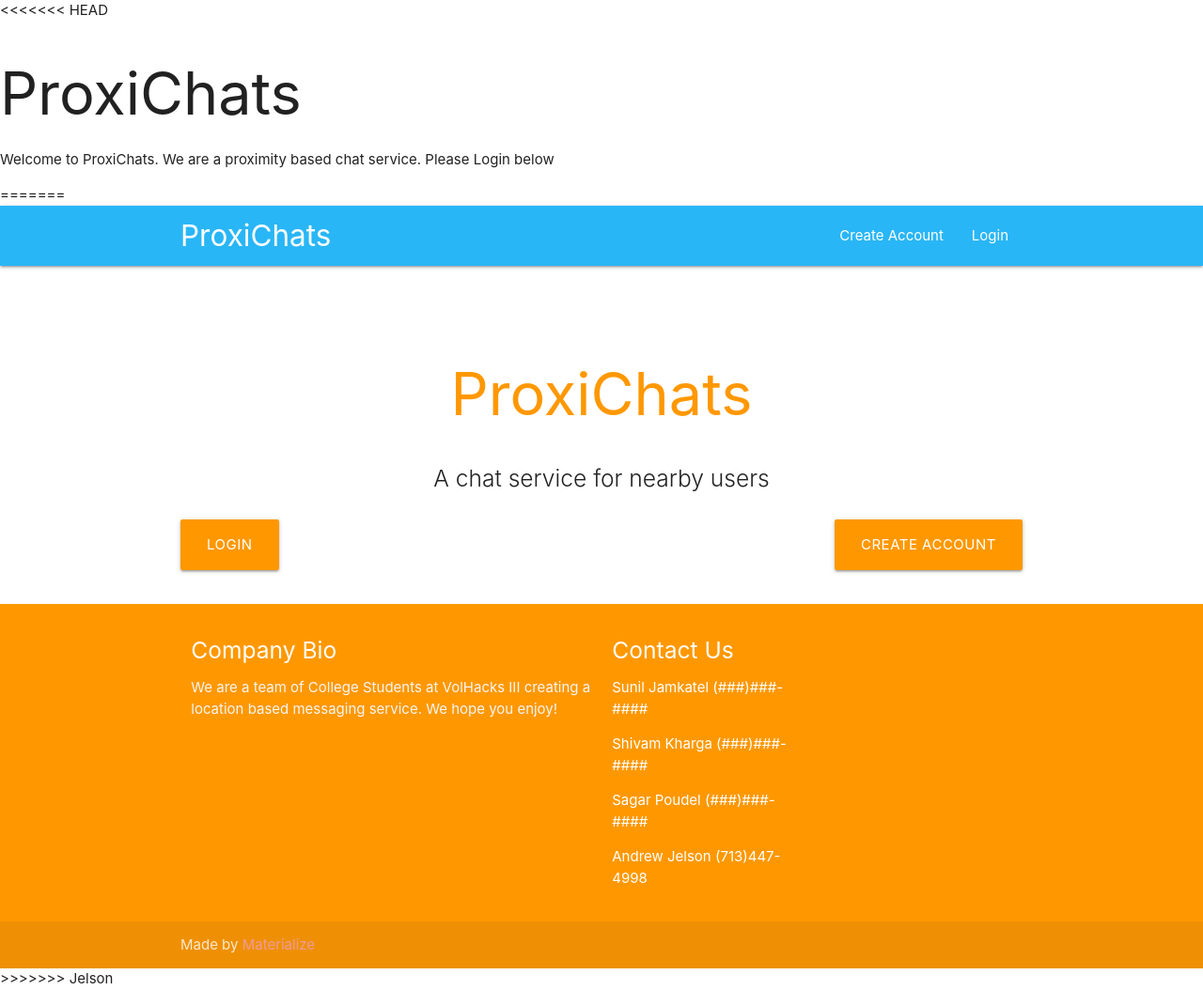
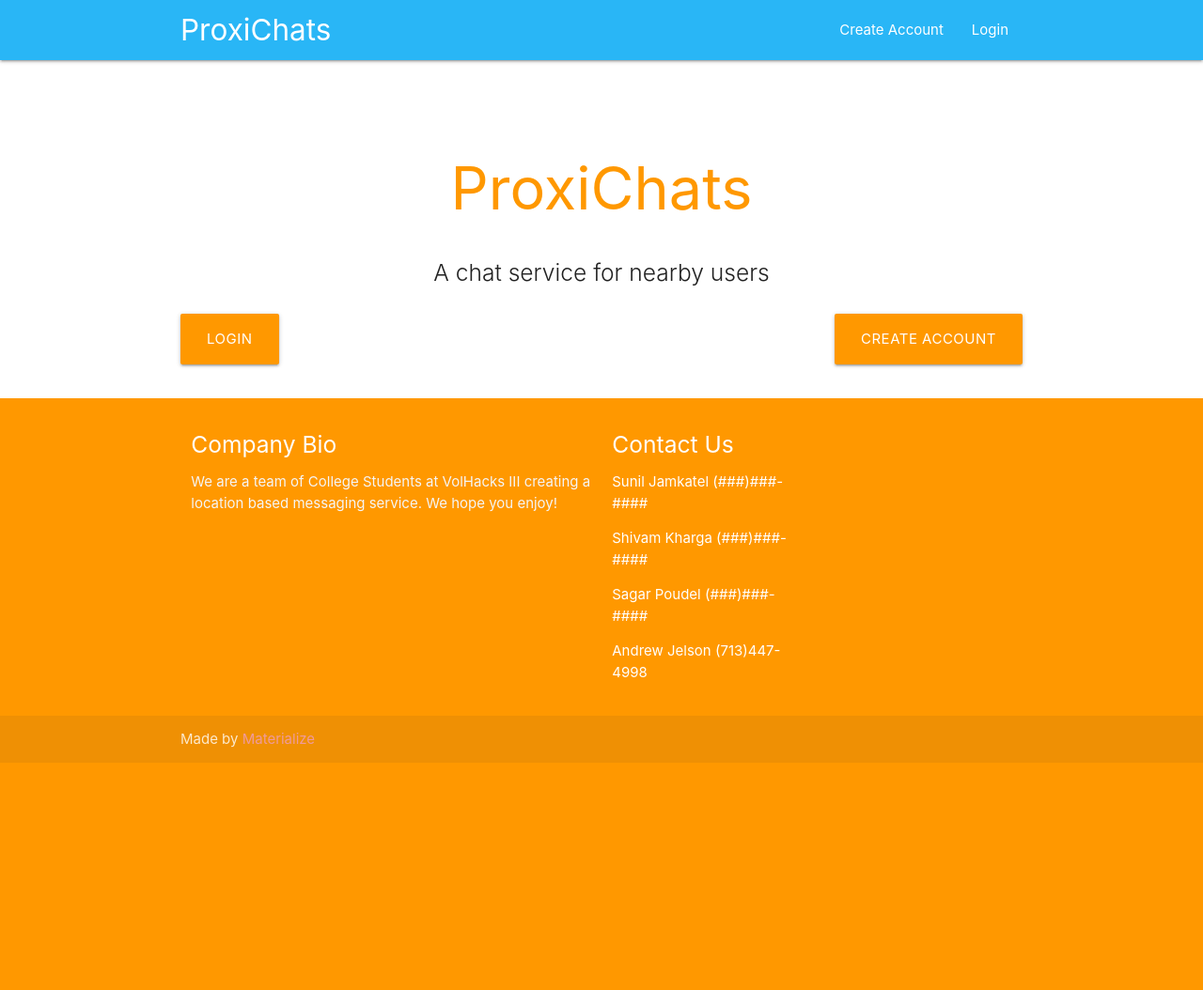
Before and after one commit to xenobardok/proximity-dating, a PHP site: page / in a window 1280 px wide. Shown: the whole page at 94% size. After the commit the page ends 812 px from the top, so only its background shows below. Run offline with PHP 8.4, Linux system fonts and the light colour scheme; some libraries are stand-ins or nearby versions.

Commit message:
modified login

```diff
--- a/index.php
+++ b/index.php
@@ -1,25 +1,4 @@
 <!DOCTYPE html>
-<<<<<<< HEAD
- <html>
-   <head>
-     <!--Import Google Icon Font-->
-     <link href="https://fonts.googleapis.com/icon?family=Material+Icons" rel="stylesheet">
-     <!--Import materialize.css-->
-     <link type="text/css" rel="stylesheet" href="css/materialize.min.css"  media="screen,projection"/>
-     <h1>ProxiChats</h1>
-     <p>Welcome to ProxiChats. We are a proximity based chat service. Please Login below</p>
-
-     <!--Let browser know website is optimized for mobile-->
-     <meta name="viewport" content="width=device-width, initial-scale=1.0"/>
-   </head>
-
-   <body>
-
-     <!--JavaScript at end of body for optimized loading-->
-     <script type="text/javascript" src="js/materialize.min.js"></script>
-   </body>
- </html>
-=======
 <html lang="en">
 <head>
   <meta http-equiv="Content-Type" content="text/html; charset=UTF-8"/>
@@ -103,4 +82,3 @@
 
   </body>
 </html>
->>>>>>> Jelson
--- /dev/null
+++ b/js/login.js
@@ -0,0 +1,5 @@
+$(document).ready(function(){
+
+
+
+});
```
Also changed, not shown: login.php (+6 -28 lines), .htaccess (deleted).
